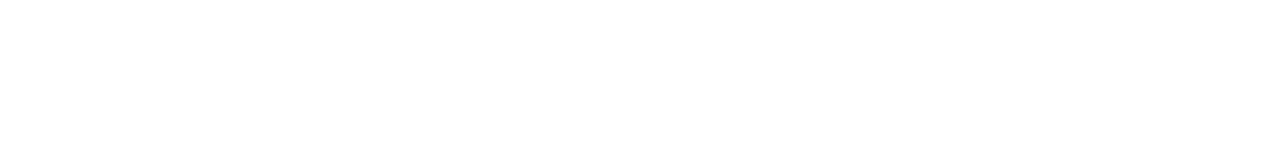
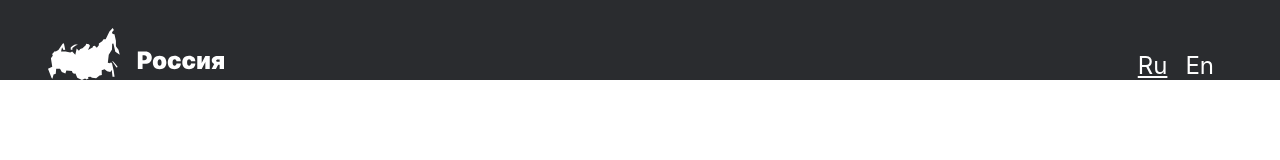
Before and after one commit to k-ermolova/russian-travel, a plain HTML site: page index.html in a window 1280 px wide. Drawn offline with Linux system fonts and the light colour scheme.

Commit message:
changes was accepted

```diff
--- a/blocks/page/page.css
+++ b/blocks/page/page.css
@@ -1,8 +1,4 @@
 .page {
-<<<<<<< HEAD
-    background: #2A2C2F;
-}
-=======
   font-family: 'Inter', 'Helvetica', sans-serif;
   -moz-osx-font-smoothing: grayscale;
   -webkit-font-smoothing: antialiased;
@@ -12,4 +8,3 @@
   background: #2a2c2f;
   color: #fff;
 }
->>>>>>> develop
```
